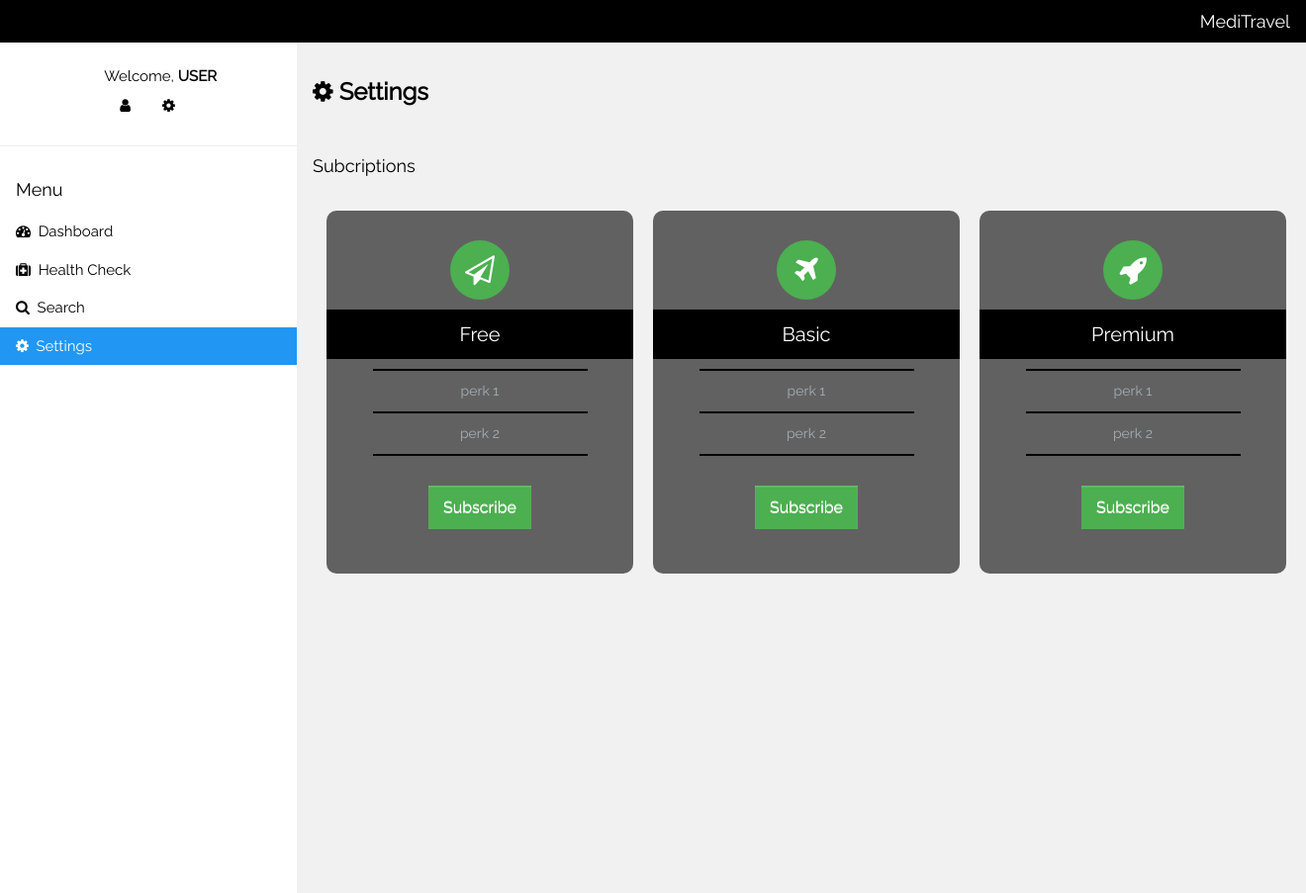
After one commit to SENG3011-Team-4/SENG3011_TEAM_4_MASTERS, a Flask app: page /settings in a window 1320 px wide. The commit adds this page. Shown: the whole page at 99% size. Run offline with Flask 2, Linux system fonts and the light colour scheme.

Commit message:
fixes to pages and added Subscription page

```diff
--- a/app.py
+++ b/app.py
@@ -20,6 +20,10 @@ def healthCheck():
 def search():
     return render_template('search.html')
 
+@app.route("/settings")
+def settings():
+    return render_template('settings.html')
+
 @app.route("/report")
 def report():
     return render_template('report.html')
--- a/templates/healthcheck.html
+++ b/templates/healthcheck.html
@@ -27,13 +27,13 @@
   </div>
   <hr>
   <div class="w3-container">
-    <h5>Dashboard</h5>
+    <h5>Menu</h5>
   </div>
   <div class="w3-bar-block">
     <a href="/" class="w3-bar-item w3-button w3-padding"><i class="fa fa-dashboard"></i>  Dashboard</a>
     <a href="/healthcheck" class="w3-bar-item w3-button w3-padding w3-blue"><i class="fa fa-medkit"></i>  Health Check</a>
     <a href="/search" class="w3-bar-item w3-button w3-padding"><i class="fa fa-search"></i>  Search</a>
-    <a href="#" class="w3-bar-item w3-button w3-padding"><i class="fa fa-cog"></i>  Settings</a><br><br>
+    <a href="/settings" class="w3-bar-item w3-button w3-padding"><i class="fa fa-cog"></i>  Settings</a><br><br>
   </div>
 </nav>
 
--- a/templates/home.html
+++ b/templates/home.html
@@ -33,13 +33,13 @@
   </div>
   <hr>
   <div class="w3-container">
-    <h5>Dashboard</h5>
+    <h5>Menu</h5>
   </div>
   <div class="w3-bar-block">
     <a href="/" class="w3-bar-item w3-button w3-padding w3-blue"><i class="fa fa-dashboard"></i>  Dashboard</a>
     <a href="/healthcheck" class="w3-bar-item w3-button w3-padding"><i class="fa fa-medkit"></i>  Health Check</a>
     <a href="/search" class="w3-bar-item w3-button w3-padding"><i class="fa fa-search"></i>  Search</a>
-    <a href="#" class="w3-bar-item w3-button w3-padding"><i class="fa fa-cog"></i>  Settings</a><br><br>
+    <a href="/settings" class="w3-bar-item w3-button w3-padding"><i class="fa fa-cog"></i>  Settings</a><br><br>
   </div>
 </nav>
 
--- a/templates/report.html
+++ b/templates/report.html
@@ -27,13 +27,13 @@
   </div>
   <hr>
   <div class="w3-container">
-    <h5>Dashboard</h5>
+    <h5>Menu</h5>
   </div>
   <div class="w3-bar-block">
     <a href="/" class="w3-bar-item w3-button w3-padding"><i class="fa fa-dashboard"></i>  Dashboard</a>
     <a href="/healthcheck" class="w3-bar-item w3-button w3-padding"><i class="fa fa-medkit"></i>  Health Check</a>
     <a href="/search" class="w3-bar-item w3-button w3-padding"><i class="fa fa-search"></i>  Search</a>
-    <a href="#" class="w3-bar-item w3-button w3-padding"><i class="fa fa-cog"></i>  Settings</a><br><br>
+    <a href="/settings" class="w3-bar-item w3-button w3-padding"><i class="fa fa-cog"></i>  Settings</a><br><br>
   </div>
 </nav>
 
--- a/templates/search.html
+++ b/templates/search.html
@@ -27,13 +27,13 @@
   </div>
   <hr>
   <div class="w3-container">
-    <h5>Dashboard</h5>
+    <h5>Menu</h5>
   </div>
   <div class="w3-bar-block">
     <a href="/" class="w3-bar-item w3-button w3-padding"><i class="fa fa-dashboard"></i>  Dashboard</a>
     <a href="/healthcheck" class="w3-bar-item w3-button w3-padding"><i class="fa fa-medkit"></i>  Health Check</a>
     <a href="/search" class="w3-bar-item w3-button w3-padding w3-blue"><i class="fa fa-search"></i>  Search</a>
-    <a href="#" class="w3-bar-item w3-button w3-padding"><i class="fa fa-cog"></i>  Settings</a><br><br>
+    <a href="/settings" class="w3-bar-item w3-button w3-padding"><i class="fa fa-cog"></i>  Settings</a><br><br>
   </div>
 </nav>
 
--- /dev/null
+++ b/templates/settings.html
@@ -0,0 +1,198 @@
+<!DOCTYPE html>
+<html>
+<head>
+<title>Settings</title>
+<meta charset="UTF-8">
+<meta name="viewport" content="width=device-width, initial-scale=1">
+</head>
+<body class="w3-light-grey">
+
+<!-- Top container -->
+<div class="w3-bar w3-top w3-black w3-large" style="z-index:4">
+  <button class="w3-bar-item w3-button w3-hide-large w3-hover-none w3-hover-text-light-grey" onclick="w3_open();"><i class="fa fa-bars"></i>  Menu</button>
+  <span class="w3-bar-item w3-right">MediTravel</span>
+</div>
+
+<!-- Sidebar/menu -->
+<nav class="w3-sidebar w3-collapse w3-white w3-animate-left" style="z-index:3;width:300px;" id="mySidebar"><br>
+  <div class="w3-container w3-row">
+    <div class="w3-col s4">
+      <img src="" class="w3-circle w3-margin-right" style="width:46px">
+    </div>
+    <div class="w3-col s8 w3-bar">
+      <span>Welcome, <strong>USER</strong></span><br>
+      <a href="#" class="w3-bar-item w3-button"><i class="fa fa-user"></i></a>
+      <a href="#" class="w3-bar-item w3-button"><i class="fa fa-cog"></i></a>
+    </div>
+  </div>
+  <hr>
+  <div class="w3-container">
+    <h5>Menu</h5>
+  </div>
+  <div class="w3-bar-block">
+    <a href="/" class="w3-bar-item w3-button w3-padding"><i class="fa fa-dashboard"></i>  Dashboard</a>
+    <a href="/healthcheck" class="w3-bar-item w3-button w3-padding"><i class="fa fa-medkit"></i>  Health Check</a>
+    <a href="/search" class="w3-bar-item w3-button w3-padding"><i class="fa fa-search"></i>  Search</a>
+    <a href="/settings" class="w3-bar-item w3-button w3-padding w3-blue"><i class="fa fa-cog"></i>  Settings</a><br><br>
+  </div>
+</nav>
+
+<!-- !PAGE CONTENT! -->
+<div class="w3-main" style="margin-left:300px;margin-top:43px;">
+
+  <!-- Header -->
+  <header class="w3-container" style="padding-top:22px">
+    <h3><b><i class="fa fa-cog"></i> Settings</b></h3>
+  </header>
+  <br>
+  <div class="w3-container"><h5>Subcriptions</h5></div>
+  <br>
+
+  <div class="services">
+    <section class="pricecol">
+    <div class="icon">
+    <i class="fa fa-paper-plane-o"></i>
+    </div>
+    <h2><Span>Free</span></h2>
+    <ul>
+    <li>perk 1</li>
+    <li>perk 2</li>
+    </ul>
+    <p>
+    <a class="button"><span>Subscribe</span></a>
+    </p>
+    </section>
+
+    <section class="pricecol">
+    <div class="icon">
+    <i class="fa fa-plane"></i>
+    </div>
+    <h2><Span>Basic</span></h2>
+    <ul>
+      <li>perk 1</li>
+      <li>perk 2</li>
+    </ul>
+    <p>
+    <a class="button"><span>Subscribe</span></a>
+    </p>
+    </section>
+
+    <section class="pricecol">
+    <div class="icon">
+    <i class="fa fa-rocket"></i>
+    </div>
+    <h2><Span>Premium</span></h2>
+    <ul>
+      <li>perk 1</li>
+      <li>perk 2</li>
+    </ul>
+    <p>
+    <a class="button"><span>Subscribe</span></a>
+    </p>
+    </section>
+  </div>
+
+  <!-- Footer -->
+  <footer class="w3-container w3-padding-16 w3-light-grey">
+    <h4></h4>
+        <p></p>
+  </footer>
+
+  <!-- End page content -->
+</div>
+
+</body>
+</html>
+
+
+<link rel="stylesheet" href="https://fonts.googleapis.com/css?family=Raleway">
+<link rel="stylesheet" href="https://cdnjs.cloudflare.com/ajax/libs/font-awesome/4.7.0/css/font-awesome.min.css">
+<link rel="stylesheet" href="https://www.w3schools.com/w3css/4/w3.css">
+<style>
+    html,body,h1,h2,h3,h4,h5 {font-family: "Raleway", sans-serif}
+    .services
+    {
+    width:1000px;
+    overflow:auto;
+    margin:0 auto;
+    }
+    .pricecol
+    {
+    width:31%;
+    background:#616161;
+    min-height:30%;
+    border-radius:10px;
+    position:relative;
+    padding:30px 0px;
+    text-align:center;
+    float:left;
+    margin-left:20px;
+    }
+    .icon
+    {
+    width:60px;
+    height:60px;
+    border-radius:100%;
+    background:#4CAF50;
+    color:#fff;
+    text-align:center;
+    position:relative;
+    margin:0 auto;
+
+    }
+    .icon i
+    {
+    font-size:30px;
+    position:relative;
+    top:15px;
+    }
+    h2
+    {
+    text-align:center;
+    background:#000;
+    text-align:center;
+    color:#fff;
+    }
+    h2 span
+    {
+    display:block;
+    padding: 10px 0px;
+    font-size:20px;
+    }
+    .button
+    {
+    border-radius:34px;
+    color:#fff;
+    font-size:16px;
+    margin-top:15px;
+    text-shadow: 0px 1px 0px #fff;
+    cursor:pointer;
+    display:inline-block;
+    }
+    .button span
+    {
+    display:inline-block;
+    padding:10px 15px;
+    background: none repeat scroll 0% 0% #4CAF50;
+    box-shadow: 0px 0px 1px rgba(255, 255, 255, 0.3) inset, 0px 2px 0px rgba(255, 255, 255, 0.1) inset;
+    }
+    ul
+    {
+    list-style-type:none;
+    padding:0px;
+    color:#fff;
+    font-size:14px;
+    margin:0 auto;
+    text-align:center;
+    width:70%;
+    color:rgb(165, 174, 178);
+    border-bottom:1px solid #000;
+    border-top:1px solid #000;
+    }
+    li
+    {
+    padding:10px 0px;
+    border-top:1px solid #000;
+    border-bottom:1px solid #000;
+    }
+</style>
```
